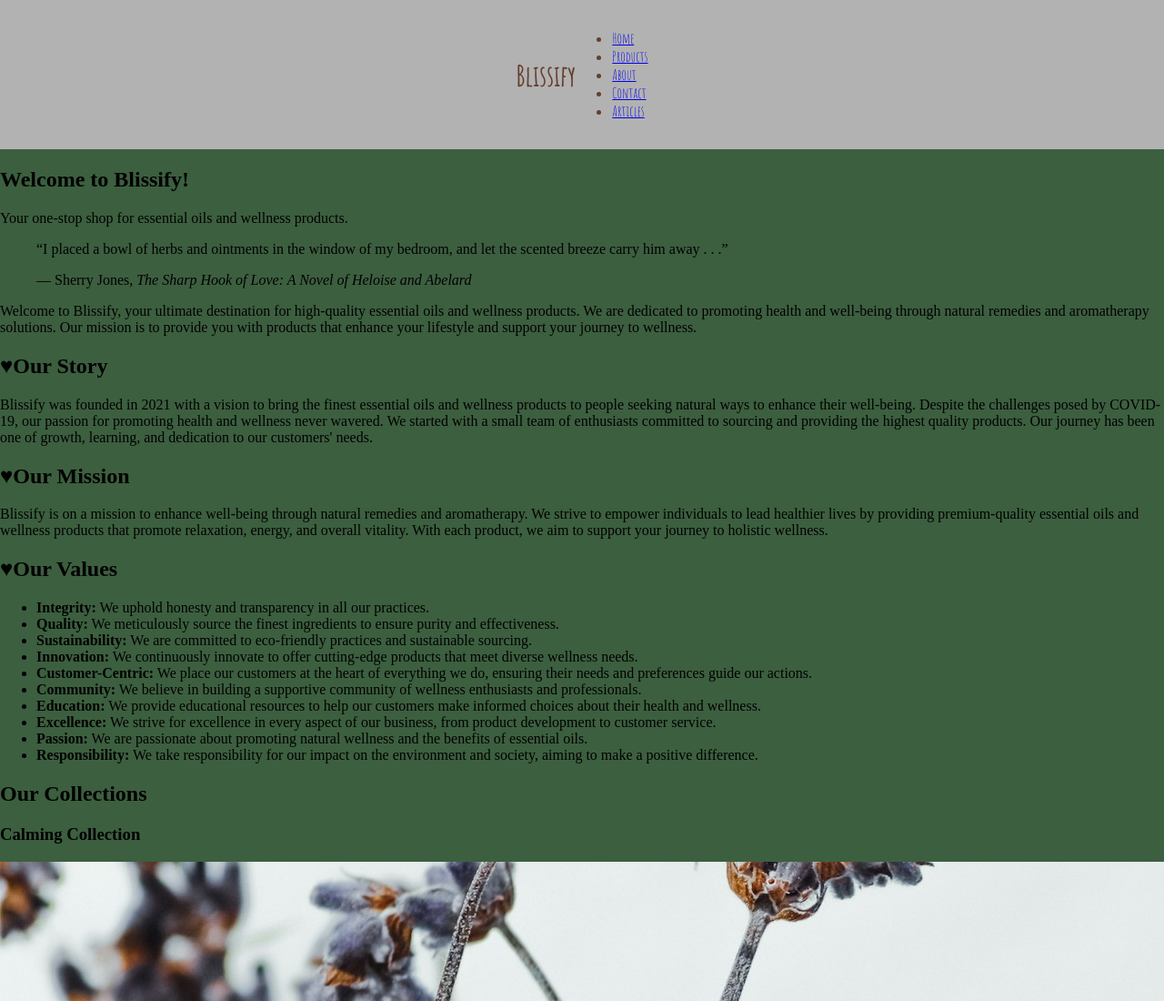
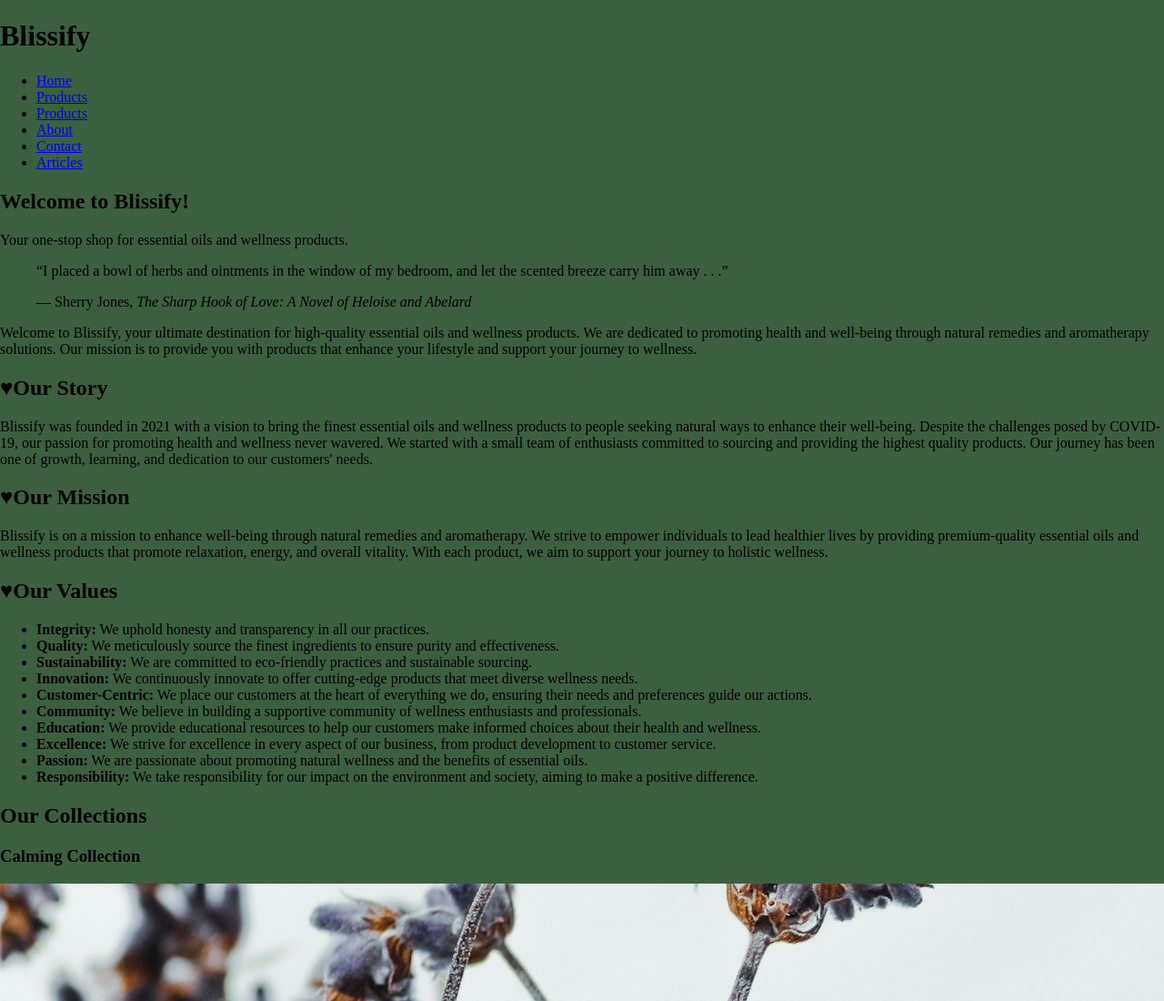
Before and after one commit to fenmur/blissifywebcom, a plain HTML site: page index.html in a window 1280 px wide. Shown: the top 1100 px of the page at 91% size. Drawn offline with Linux system fonts and the light colour scheme.

```diff
--- a/index.html
+++ b/index.html
@@ -17,7 +17,7 @@
     <nav>
         <ul>
             <li><a href="#home">Home</a></li> <li><a href="#products">Products</a></li>
-
+            <li><a href="#products">Products</a></li>
             <li><a href="#about">About</a></li>
             <li><a href="#contact">Contact</a></li>
             <li><a href="#articles">Articles</a></li>
--- a/styles.css
+++ b/styles.css
@@ -3,16 +3,3 @@
     padding: 0;
     background-color: #3C5F3F
 }
-
-/*Styling the Headers*/
-
-header {
-    background-color: #B2B2B2;
-    color: #643E2D;
-    padding: 1rem;
-    display: flex;
-    justify-content: center;
-    align-items: center;
-    font-family: "Amatic SC", cursive;
-    flex-direction: row;
-}
```
